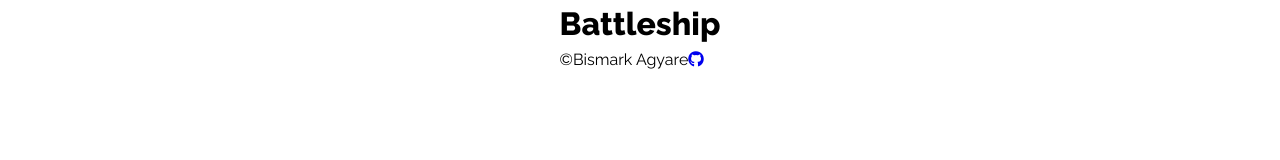
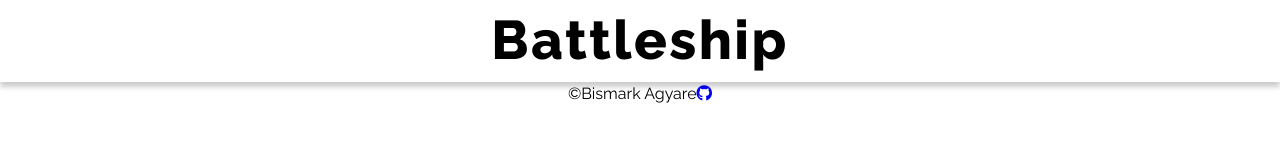
Before and after one commit to bismarkagyare/battleship, a website built with webpack: page src/template.html in a window 1280 px wide. Built offline with nearby package versions, Linux system fonts and the light colour scheme.

Commit message:
add header styles

```diff
--- a/src/styles/style.scss
+++ b/src/styles/style.scss
@@ -2,15 +2,25 @@
 @import url('https://fonts.googleapis.com/css2?family=Raleway:wght@400;600;800&display=swap');
 
 body {
-  display: flex;
-  flex-direction: column;
-  align-items: center;
-  justify-content: space-between;
+  // display: flex;
+  // flex-direction: column;
+  // align-items: center;
+  // justify-content: space-between;
   width: 100%;
   height: 100vh;
   font-family: 'Raleway';
+  text-align: center;
+  // background: url('../assets/favicon/favicon-16x16.png');
+}
+
+.header {
+  letter-spacing: 0.15rem;
+  font-size: 1.7rem;
+  box-shadow: 0px 5px 5px rgba(0, 0, 0, 0.2);
 }
 
 .footer {
   display: flex;
+  justify-content: center;
+  align-items: center;
 }
```
